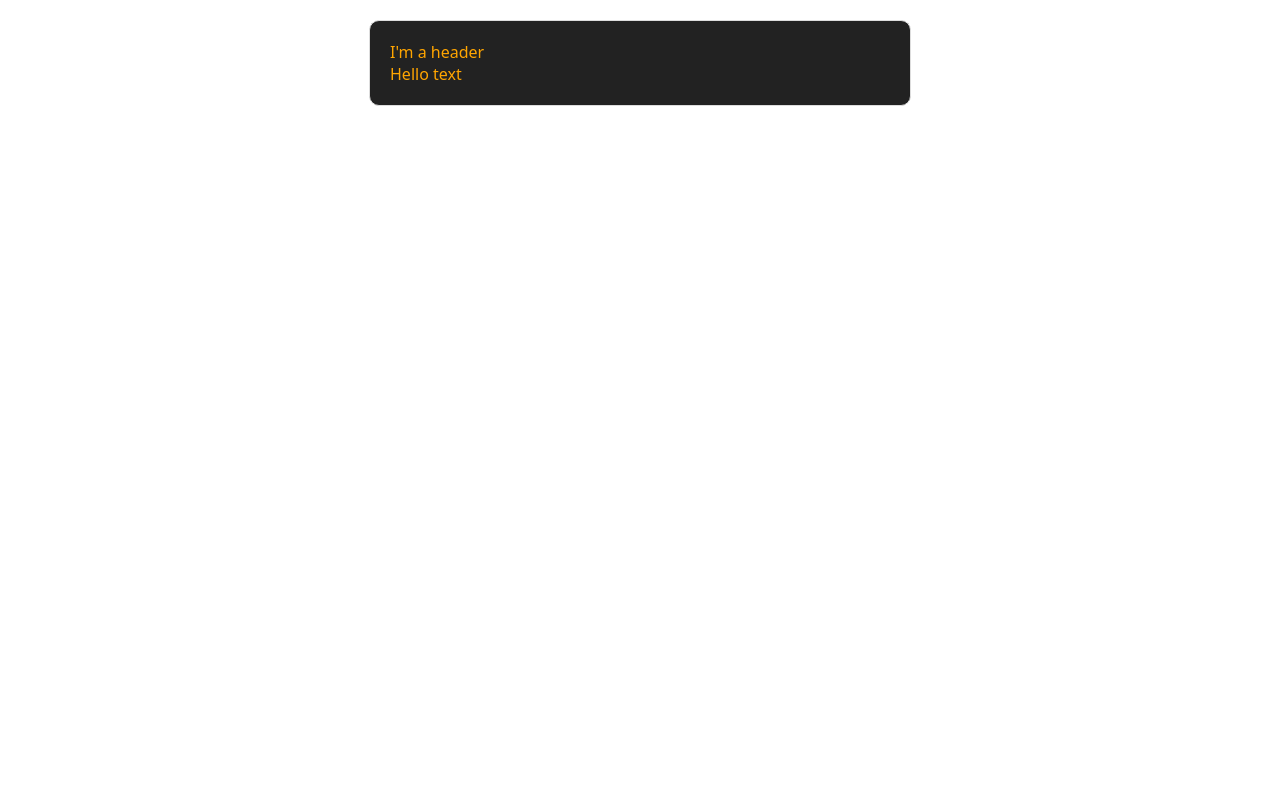
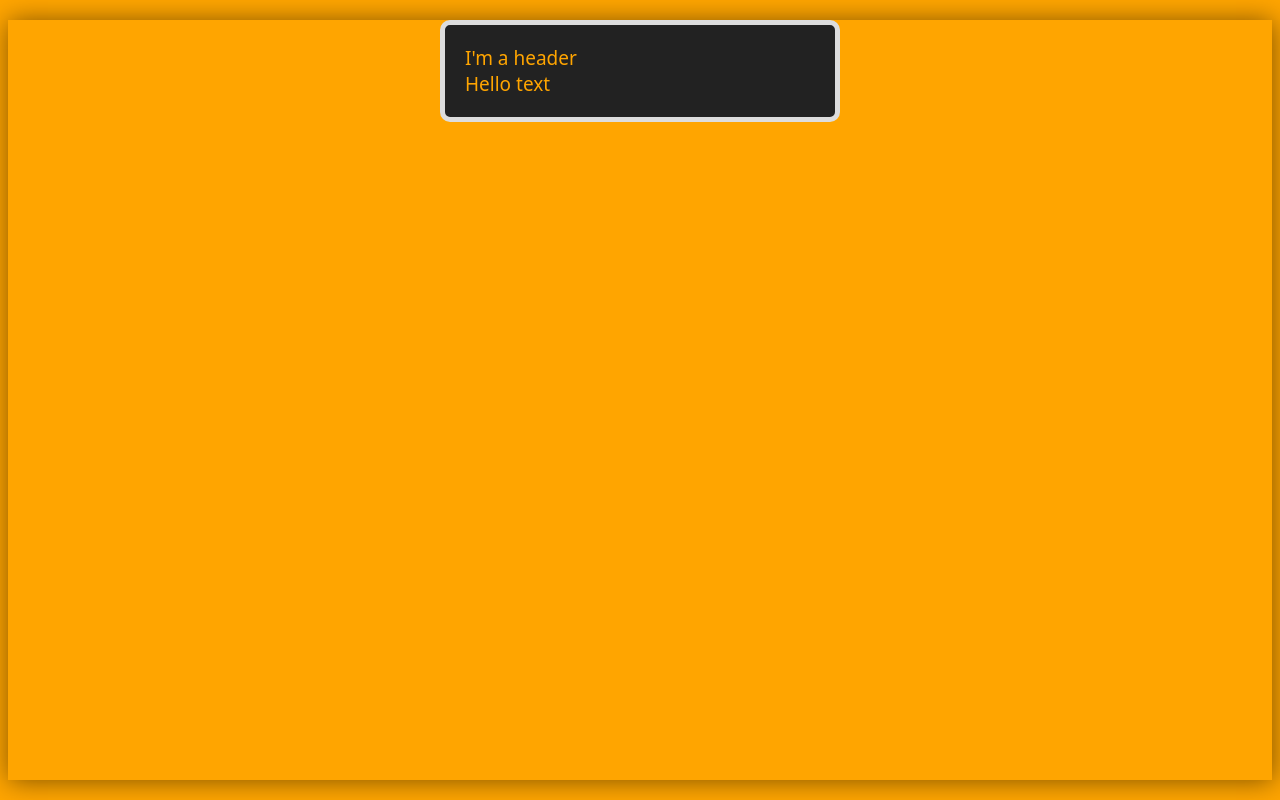
Before and after one commit to johannesjo/front-end-workflow, a website: page index.html in a window 1280 px wide. Drawn offline with Linux system fonts and the light colour scheme.

Commit message:
added stylings; added *.html to watch task

```diff
--- a/Gruntfile.js
+++ b/Gruntfile.js
@@ -19,7 +19,7 @@ module.exports = function(grunt) {
                 livereload: true,
             },
             css: {
-                files: ['styles/*.scss'],
+                files: ['styles/*.scss','*.html'],
                 tasks: ['sass']
             }
         }
--- a/styles/main.scss
+++ b/styles/main.scss
@@ -1,11 +1,14 @@
 body {
 	font-family: sans;
-	color: orange;
+	color: orange ;
+	background: orange;
+	box-shadow: 1px 1px 25px rgba(0,0,0,0.5);
 }
 
 .main{
-	width: 500px;
-	border: 1px solid #ddd;
+	max-width: 350px;
+	border: 5px solid #ddd;
+	font-size: 19px;
 	border-radius: 10px;
 	margin: 20px auto;
 	padding: 20px;
```
Also changed, not shown: styles/main.css.
